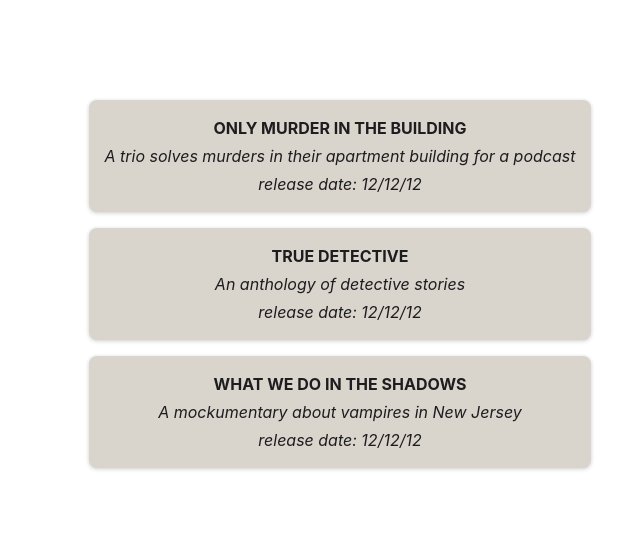
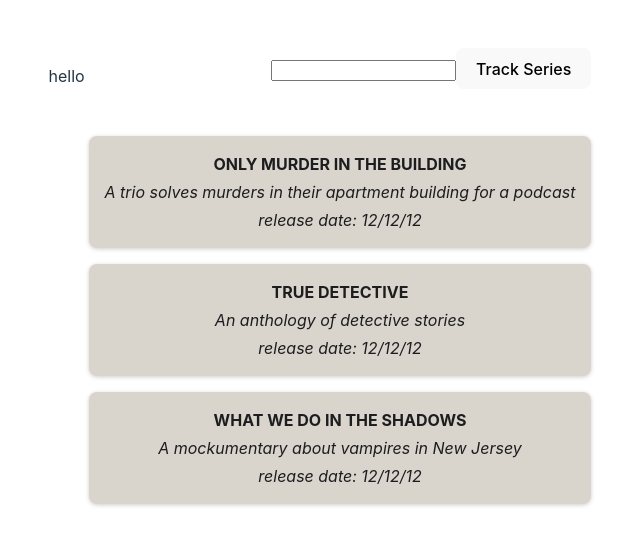
Before and after one commit to chelrochester/tv-series-tracker, a React (Vite) app in the folder tv-tracker-series/: page / in a window 1280 px wide. Shown: the part 116-660 px from the top of the page, without its empty margins (320-960 px from the left). Built offline with nearby package versions, Linux system fonts and the light colour scheme.

Commit message:
add form and header components

```diff
--- a/tv-tracker-series/src/App.css
+++ b/tv-tracker-series/src/App.css
@@ -3,34 +3,6 @@
   margin: 0 auto;
   padding: 2rem;
   text-align: center;
-}
-
-.logo {
-  height: 6em;
-  padding: 1.5em;
-  will-change: filter;
-  transition: filter 300ms;
-}
-.logo:hover {
-  filter: drop-shadow(0 0 2em #646cffaa);
-}
-.logo.react:hover {
-  filter: drop-shadow(0 0 2em #61dafbaa);
-}
-
-@keyframes logo-spin {
-  from {
-    transform: rotate(0deg);
-  }
-  to {
-    transform: rotate(360deg);
-  }
-}
-
-@media (prefers-reduced-motion: no-preference) {
-  a:nth-of-type(2) .logo {
-    animation: logo-spin infinite 20s linear;
-  }
 }
 
 .card {
@@ -41,6 +13,14 @@
   color: #888;
 }
 
+.header {
+  display: flex;
+  justify-content: space-between;
+  width: auto;
+  height: 4.5rem;
+  margin-top: 0;
+}
+
 .post {
   margin: 1rem 0;
   padding: 1rem;
@@ -48,6 +28,7 @@
   border-radius: 8px;
   box-shadow: 0 1px 4px rgba(0, 0, 0, 0.2);
   animation: animate-in 1s ease-out forwards;
+
 }
 
 .title {
@@ -66,7 +47,7 @@
   font-style: italic;
 }
 
-@keyframes animate-in {
+/* @keyframes animate-in {
   from {
     opacity: 0;
     transform: translateY(1rem);
@@ -75,4 +56,4 @@
     opacity: 1;
     transform: translateY(0);
   }
-}
+} */
--- a/tv-tracker-series/src/App.jsx
+++ b/tv-tracker-series/src/App.jsx
@@ -1,10 +1,12 @@
 import CardList from './Components/CardList';
+import Header from './Components/Header'
 import './App.css'
 
 function App() {
 
   return (
     <>
+      <Header />
       <CardList />
     </>
   )
--- a/tv-tracker-series/src/Components/CardList.jsx
+++ b/tv-tracker-series/src/Components/CardList.jsx
@@ -3,7 +3,7 @@
 function CardList() {
     return(
         <>
-            <ul>
+            <ul className="card-list">
                 <SeriesCard
                     title="Only Murder in the Building"
                     description="A trio solves murders in their apartment building for a podcast"
--- /dev/null
+++ b/tv-tracker-series/src/Components/Form.jsx
@@ -0,0 +1,10 @@
+export default function Form() {
+    return(
+        <>
+            <form action="">
+                <input type="text"  />
+                <button>Track Series</button>
+            </form>
+        </>
+    )
+}
--- /dev/null
+++ b/tv-tracker-series/src/Components/Header.jsx
@@ -0,0 +1,10 @@
+import Form from './Form.jsx'
+
+export default function Header() {
+    return (
+        <div className="header">
+            <p>hello</p>
+            <Form />
+        </div>
+    )
+}
```
